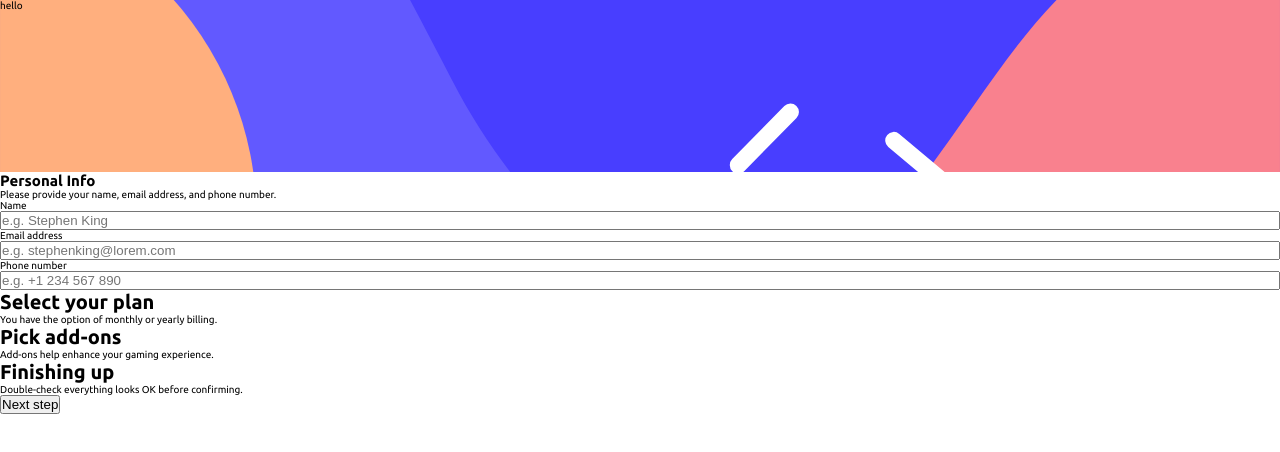
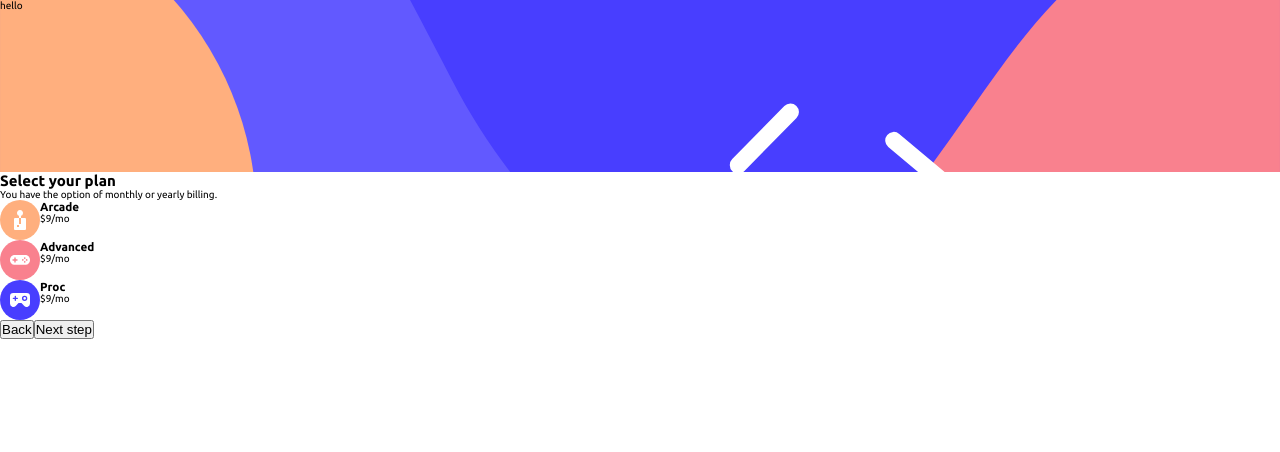
Before and after one commit to mateszucs96/multi-step-form, a React (Vite) app: page / in a window 1280 px wide. Both pictures are taken after a click on the button "Next step". Shown: the top 452 px of the page. Built offline with nearby package versions, Linux system fonts and the light colour scheme.

Commit message:
add logic to show only one step at the time and add functionality to 'back' button

```diff
--- a/src/components/AddOns.tsx
+++ b/src/components/AddOns.tsx
@@ -1,14 +1,15 @@
 import React from 'react';
 import SectionHeading from './SectionHeading';
+import styles from './addOns.module.scss';
 
-const AddOns = () => {
+const AddOns = ({ step }: { step: number }) => {
 	return (
-		<div>
+		<section className={`${styles.AddOnsContainer} ${step}`}>
 			<SectionHeading
 				title="Pick add-ons"
 				info="Add-ons help enhance your gaming experience."
 			/>
-		</div>
+		</section>
 	);
 };
 
--- a/src/components/Form.tsx
+++ b/src/components/Form.tsx
@@ -15,6 +15,10 @@ const Form = () => {
 		setStep((prev) => prev + 1);
 	};
 
+	const handleBack: MouseEventHandler<HTMLButtonElement> = () => {
+		setStep((prev) => prev - 1);
+	};
+
 	useEffect(() => {
 		console.log(step);
 	}, [step]);
@@ -23,11 +27,16 @@ const Form = () => {
 		<main>
 			<div>
 				<form className={styles.infoForm}>
-					<PersonalInfo />
-					<Plan />
-					<AddOns />
-					<Summary />
+					{step === 1 && <PersonalInfo step={1} />}
+					{step === 2 && <Plan step={2} />}
+					{step === 3 && <AddOns step={3} />}
+					{step === 4 && <Summary />}
 				</form>
+				{step !== 1 && (
+					<button type="button" onClick={handleBack}>
+						Back
+					</button>
+				)}
 				<button type="button" onClick={handleNextStep}>
 					Next step
 				</button>
--- a/src/components/PersonalInfo.tsx
+++ b/src/components/PersonalInfo.tsx
@@ -1,9 +1,9 @@
 import styles from './personalInfo.module.scss';
 import SectionHeading from './SectionHeading';
 
-const PersonalInfo = () => {
+const PersonalInfo = ({ step }: { step: number }) => {
 	return (
-		<section className={styles.personalInfoContainer}>
+		<section className={`${styles.personalInfoContainer} ${step}`}>
 			<SectionHeading
 				title="Personal Info"
 				info="Please provide your name, email address, and phone number."
--- a/src/components/Plan.tsx
+++ b/src/components/Plan.tsx
@@ -1,14 +1,44 @@
-import styles from './personalInfo.module.scss';
+import styles from './plan.module.scss';
 import SectionHeading from './SectionHeading';
+import iconAdvanced from '../assets/images/icon-advanced.svg';
+import iconArcade from '../assets/images/icon-arcade.svg';
+import iconPro from '../assets/images/icon-pro.svg';
 
-const Plan = () => {
+const Plan = ({ step }: { step: number }) => {
 	return (
-		<div>
+		<section className={`${styles.PlanContainer} ${step}`}>
 			<SectionHeading
 				title="Select your plan"
 				info="You have the option of monthly or yearly billing."
 			/>
-		</div>
+			<div className={styles.planCard}>
+				<img src={iconArcade} alt="Arcade-icon" />
+				<div>
+					<h3>Arcade</h3>
+					<p>
+						$<span>9</span>/mo
+					</p>
+				</div>
+			</div>
+			<div className={styles.planCard}>
+				<img src={iconAdvanced} alt="Advanced-icon" />
+				<div>
+					<h3>Advanced</h3>
+					<p>
+						$<span>9</span>/mo
+					</p>
+				</div>
+			</div>
+			<div className={styles.planCard}>
+				<img src={iconPro} alt="Pro-icon" />
+				<div>
+					<h3>Proc</h3>
+					<p>
+						$<span>9</span>/mo
+					</p>
+				</div>
+			</div>
+		</section>
 	);
 };
 
--- /dev/null
+++ b/src/components/plan.module.scss
@@ -0,0 +1,3 @@
+.planCard {
+	display: flex;
+}
```
Also changed, not shown: src/components/addOns.module.scss (added).
